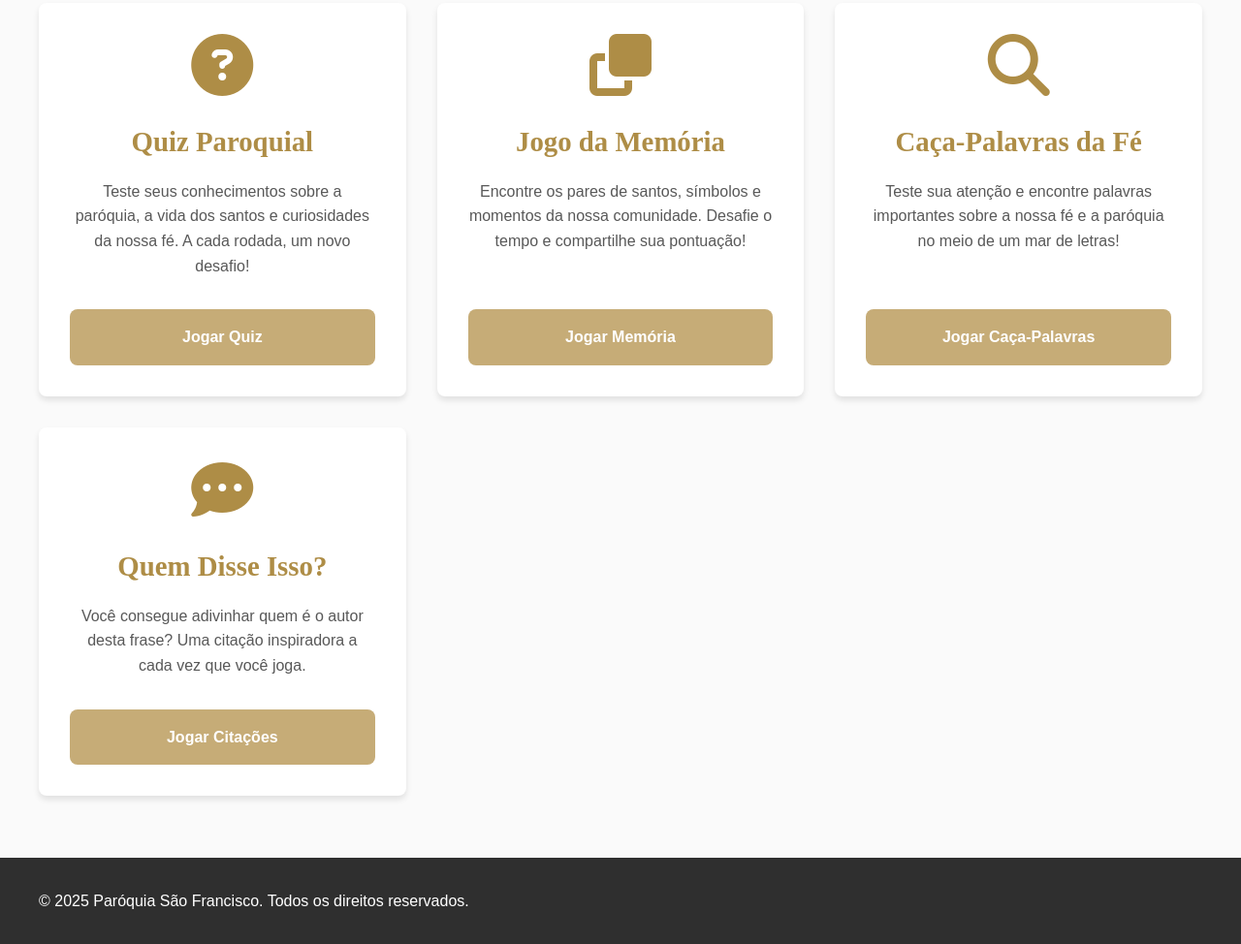
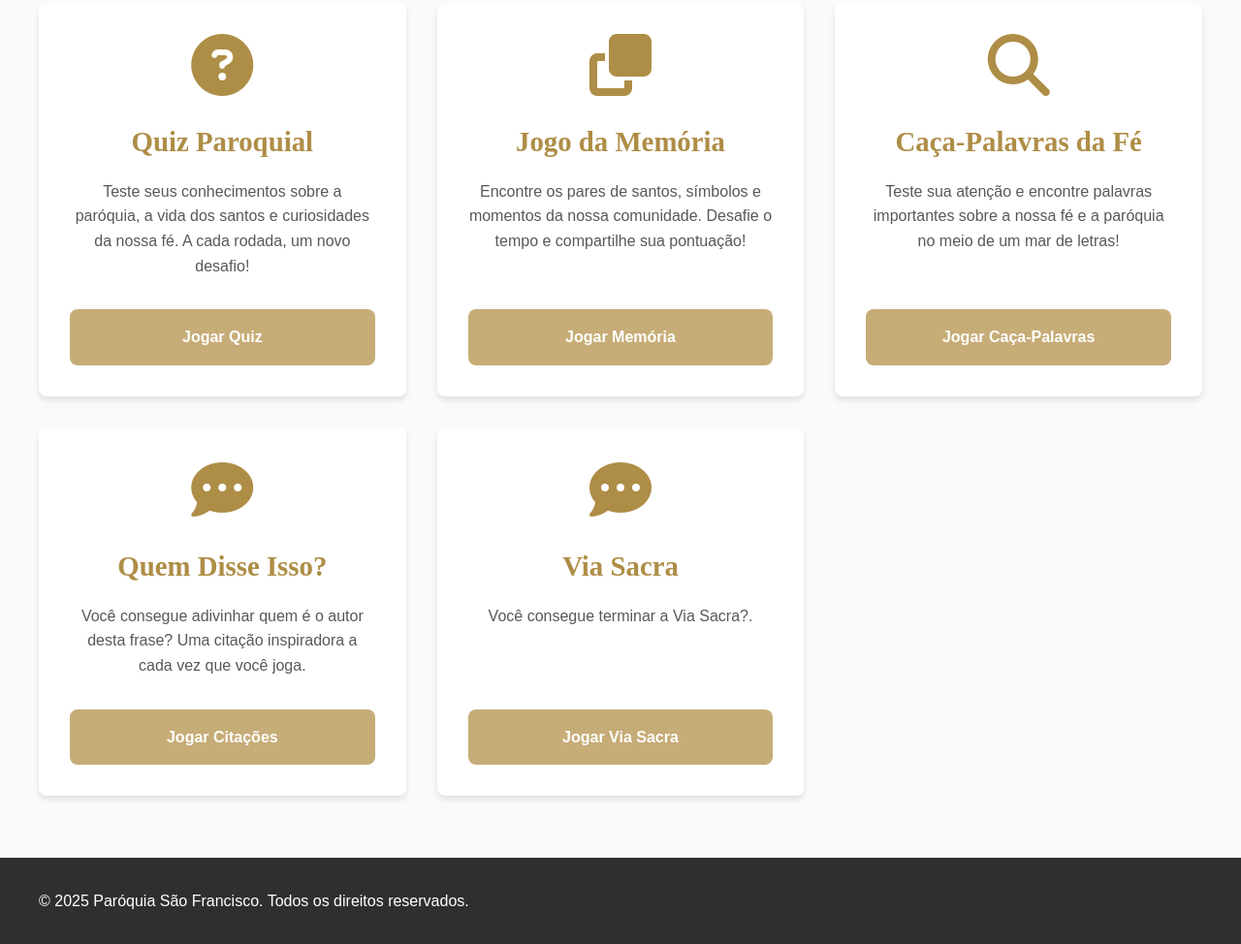
Before and after one commit to InfinitySysten/parsaofranciscocat, a website: page pages/jogos.html in a window 1280 px wide. Shown: the part 300-1274 px from the top of the page at 97% size. Drawn offline with Linux system fonts and the light colour scheme.

Commit message:
Update jogos.html

```diff
--- a/pages/jogos.html
+++ b/pages/jogos.html
@@ -64,6 +64,7 @@
                     <ul class="nav-list">
                         <li><a href="../index.html" class="nav-link">Início</a></li>
                         <li><a href="capelas-pastorais.html" class="nav-link">Capelas e Pastorais</a></li>
+                        <li><a href="pages/jornal.html" class="nav-link">Jornal</a></li>
                     </ul>
                 </nav>
                 <div class="auth-area" id="auth-area">
@@ -126,6 +127,16 @@
                         </div>
                         <a href="jogos/citacoes.html" class="btn btn-primary">Jogar Citações</a>
                     </div>
+
+                    <!-- Card do "Via Sacra" -->
+                    <div class="jogo-card">
+                        <div>
+                            <i class="fas fa-comment-dots jogo-card-icon"></i>
+                            <h3>Via Sacra</h3>
+                            <p>Você consegue terminar a Via Sacra?.</p>
+                        </div>
+                        <a href="jogos/via_sacra_2048.html" class="btn btn-primary">Jogar Via Sacra</a>
+                    </div>
                 </div>
             </div>
         </section>
```
